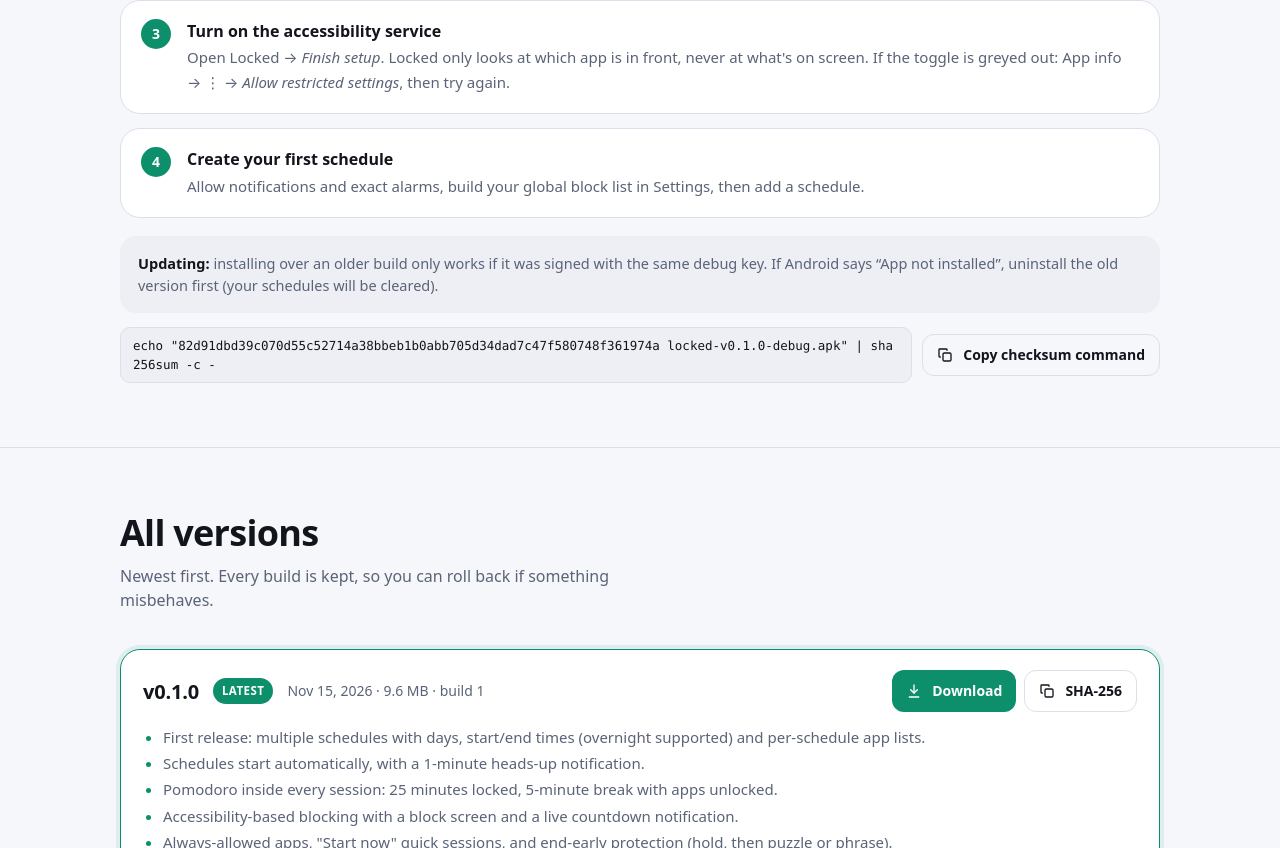
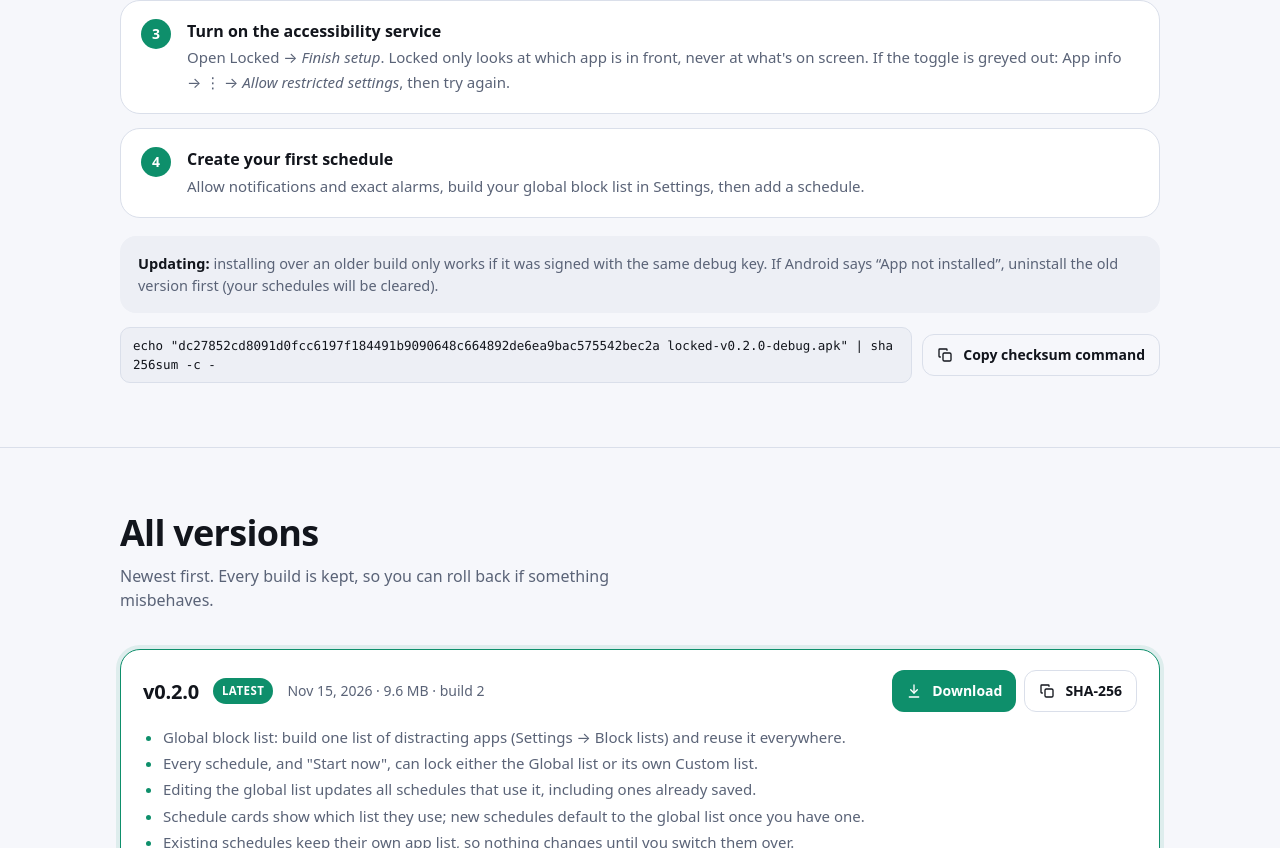
Before and after one commit to V1ron6/locked, a plain HTML site: page index.html in a window 1280 px wide. Shown: the part 1952-2800 px from the top of the page. Drawn offline with Linux system fonts and the light colour scheme.

Commit message:
Fix APK publishing build script
Co-authored-by: Copilot <223556219+Copilot@users.noreply.github.com>

```diff
--- a/index.html
+++ b/index.html
@@ -295,6 +295,23 @@
 /*RELEASES:START*/
 const RELEASES = [
   {
+    "version": "0.2.0",
+    "code": 2,
+    "date": "2026-11-15",
+    "file": "dist/locked-v0.2.0-debug.apk",
+    "size": 9644022,
+    "sha256": "dc27852cd8091d0fcc6197f184491b9090648c664892de6ea9bac575542bec2a",
+    "notes": [
+      "Global block list: build one list of distracting apps (Settings → Block lists) and reuse it everywhere.",
+      "Every schedule, and \"Start now\", can lock either the Global list or its own Custom list.",
+      "Editing the global list updates all schedules that use it, including ones already saved.",
+      "Schedule cards show which list they use; new schedules default to the global list once you have one.",
+      "Existing schedules keep their own app list, so nothing changes until you switch them over.",
+      "APKs are now named `locked-v<version>-debug.apk`, and older builds stay in `dist/`.",
+      "Added a download page (`index.html`) that lists every build, newest first."
+    ]
+  },
+  {
     "version": "0.1.0",
     "code": 1,
     "date": "2026-11-15",
```
Also changed, not shown: 3 other files.
